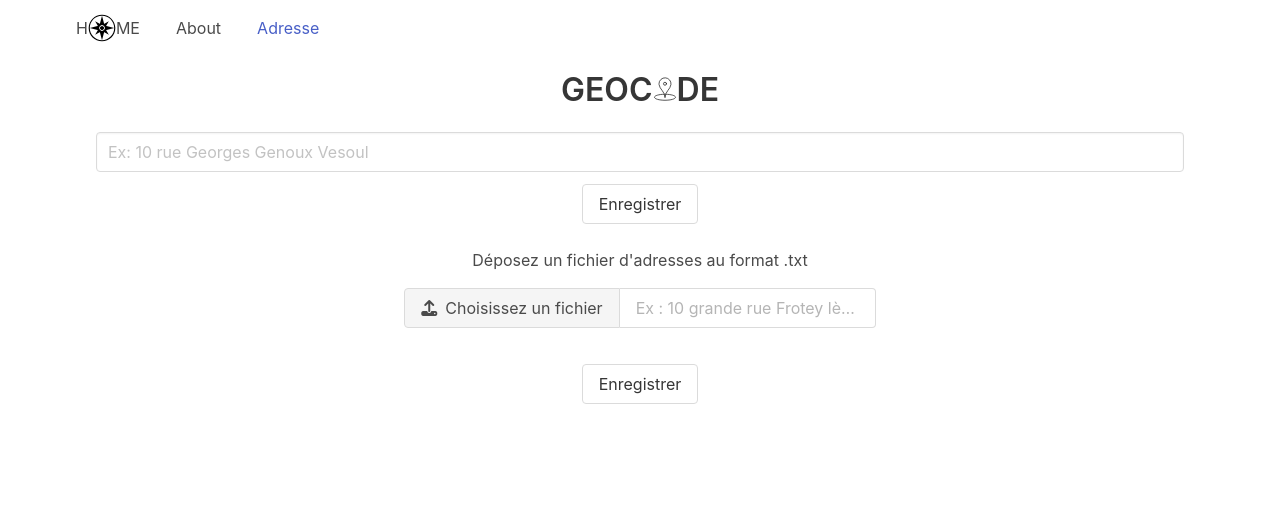
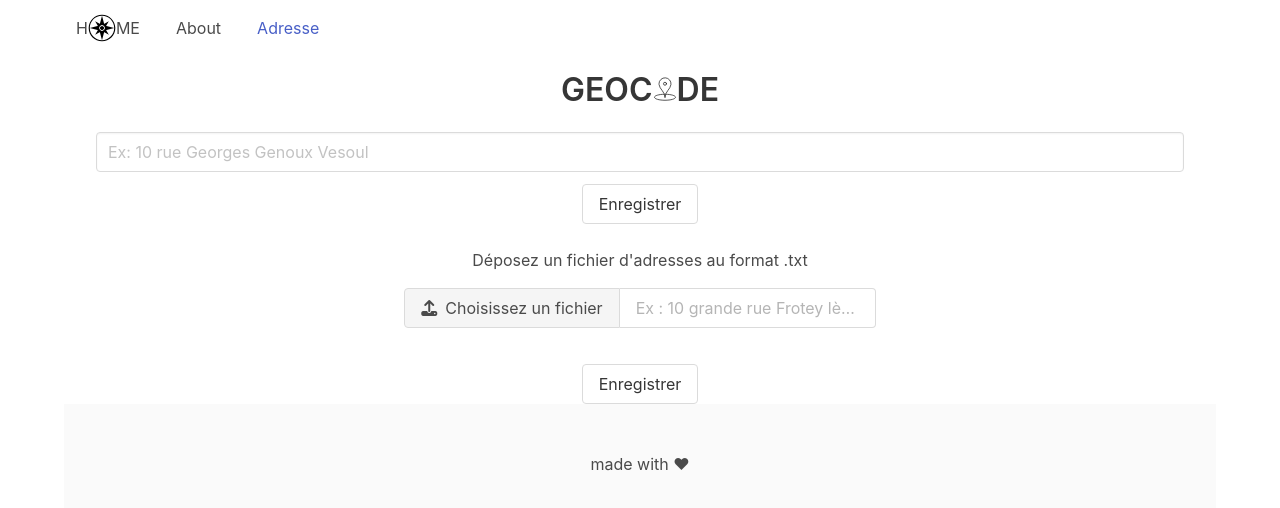
Before and after one commit to GaelleEK/TCOO, a Vue app: page /test in a window 1280 px wide. Shown: the top 508 px of the page. Built offline with nearby package versions, Linux system fonts and the light colour scheme.

Commit message:
🌱  add footer.vue

```diff
--- a/src/App.vue
+++ b/src/App.vue
@@ -1,13 +1,16 @@
 <template>
   <div class="container">
     <Navigation/>
+    <Footer />
   </div>
 </template>
 
 <script>
+import Footer from './components/Footer.vue'
 import Navigation from './components/Nav.vue'
+
 export default {
   name: "ProjectGps",
-  components: { Navigation }
+  components: { Navigation, Footer }
 }
 </script>
--- a/src/components/AdresseButtonCoos.vue
+++ b/src/components/AdresseButtonCoos.vue
@@ -1,7 +1,9 @@
 <template>
     <div>
         <slot name="showCoo" v-if="adresse.lat && adresse.lng">{{ adresse.lat }} / {{ adresse.lng }}</slot>
+
         <slot name="loading" v-if="loading"><progress class="progress is-small is-dark"></progress></slot>
+
         <slot name="default" v-if="!adresse.lat">
             <button class="button" @click="() => updateAdresseCoos(this.adresse)">
                 Demander coordonnées
@@ -22,7 +24,7 @@ export default {
     inject:['adresse'],
     methods: {
         updateAdresseCoos() {
-            console.log(this.adresse, 'buttonadresse')
+            //console.log(this.adresse, 'buttonadresse')
             this.$store.dispatch('updateAdresses', this.adresse)
         }
     }
--- /dev/null
+++ b/src/components/Footer.vue
@@ -0,0 +1,12 @@
+<template>
+    <div class="footer">
+        <p class="content has-text-centered">
+            made with &hearts;
+        </p>
+    </div>
+</template>
+<script>
+export default {
+    name: 'Footer'
+}
+</script>
```
